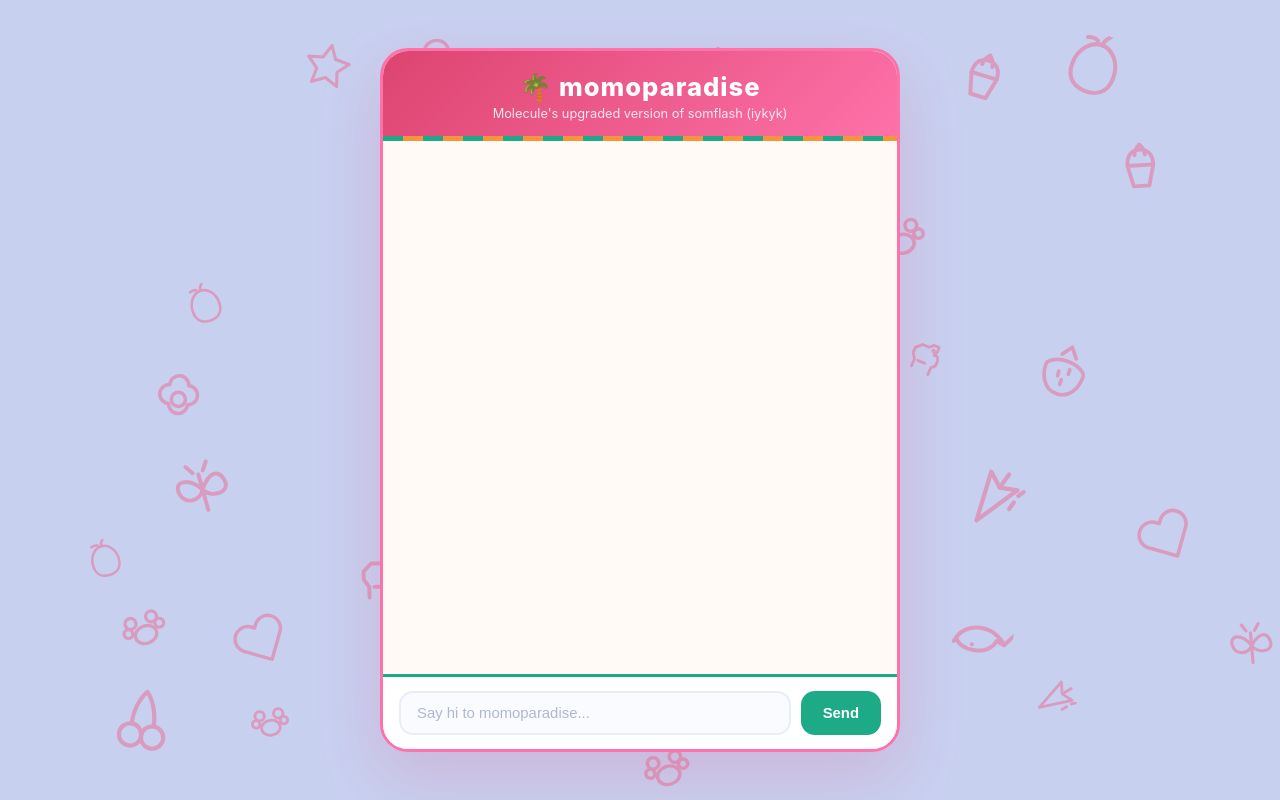
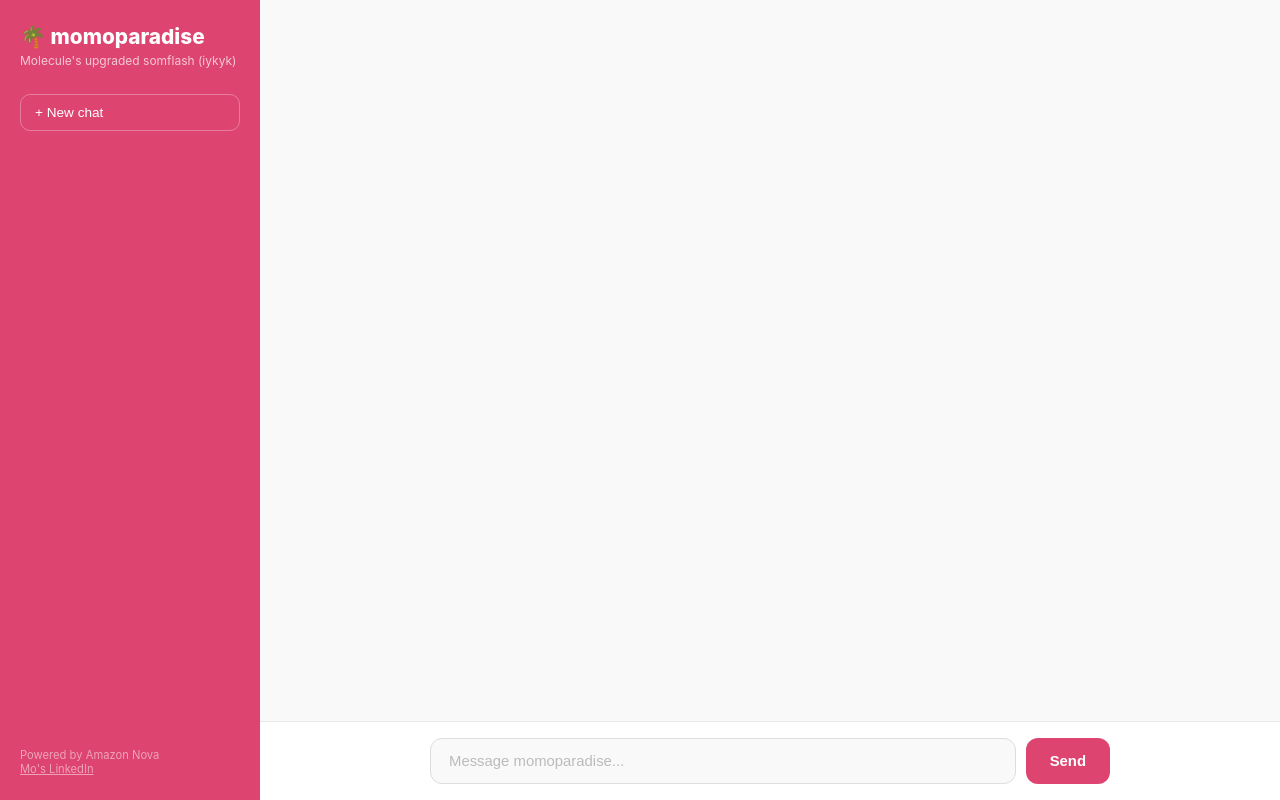
Before and after one commit to molemolecule/momoparadise, a plain HTML site: page index.html in a window 1280 px wide. Drawn offline with Linux system fonts and the light colour scheme.

Commit message:
feat: ChatGPT-style clean UI

```diff
--- a/index.html
+++ b/index.html
@@ -3,169 +3,124 @@
 <head>
   <meta charset="UTF-8">
   <meta name="viewport" content="width=device-width, initial-scale=1.0">
-  <title>momoparadise — Mo's Chatbot</title>
+  <title>momoparadise</title>
   <style>
     * { margin: 0; padding: 0; box-sizing: border-box; }
     body {
       font-family: -apple-system, BlinkMacSystemFont, 'Segoe UI', Roboto, sans-serif;
-      height: 100vh;
-      display: flex;
-      justify-content: center;
-      align-items: center;
-      background: #C8D0F0;
-      overflow: hidden;
+      height: 100vh; display: flex; background: #f9f9f9; color: #2d2d2d;
     }
-    .doodle-bg {
-      position: fixed; top: 0; left: 0; width: 100%; height: 100%;
-      pointer-events: none; z-index: 0;
+
+    /* Sidebar */
+    .sidebar {
+      width: 260px; background: #DD4470; color: white;
+      display: flex; flex-direction: column; padding: 24px 20px;
+      flex-shrink: 0;
     }
-    .doodle {
-      position: absolute;
+    .sidebar h1 { font-size: 1.3em; font-weight: 800; margin-bottom: 4px; }
+    .sidebar p { font-size: 0.75em; opacity: 0.7; line-height: 1.4; }
+    .sidebar .new-chat {
+      margin-top: 24px; padding: 10px 14px; border-radius: 10px;
+      border: 1px solid rgba(255,255,255,0.3); background: transparent;
+      color: white; font-size: 0.85em; cursor: pointer; text-align: left;
+      transition: background 0.2s;
     }
-    .doodle svg {
-      width: 100%; height: 100%;
+    .sidebar .new-chat:hover { background: rgba(255,255,255,0.15); }
+    .sidebar .spacer { flex: 1; }
+    .sidebar .footer { font-size: 0.7em; opacity: 0.5; }
+    .sidebar .footer a { color: white; }
+
+    /* Main area */
+    .main { flex: 1; display: flex; flex-direction: column; min-width: 0; }
+
+    .messages {
+      flex: 1; overflow-y: auto; padding: 0;
     }
-    .chat-container {
-      width: 100%; max-width: 520px; height: 88vh;
-      background: rgba(255,255,255,0.95);
-      border-radius: 28px; border: 3px solid #FE72A9;
-      display: flex; flex-direction: column; overflow: hidden;
-      box-shadow: 0 24px 64px rgba(221,68,112,0.18);
-      position: relative; z-index: 1;
+    .msg-row {
+      padding: 24px 0; border-bottom: 1px solid #f0f0f0;
     }
-    .chat-header {
-      padding: 20px; text-align: center;
-      background: linear-gradient(135deg, #DD4470, #FE72A9);
-      position: relative;
+    .msg-row:last-child { border-bottom: none; }
+    .msg-row.assistant { background: #f7f7f8; }
+    .msg-inner {
+      max-width: 680px; margin: 0 auto; padding: 0 24px;
+      font-size: 0.95em; line-height: 1.7;
     }
-    .chat-header::after {
-      content: ''; position: absolute; bottom: 0; left: 0; right: 0; height: 5px;
-      background: repeating-linear-gradient(90deg, #1DAB87 0px, #1DAB87 20px, #F5943B 20px, #F5943B 40px);
+    .msg-row.user .msg-inner { font-weight: 500; }
+    .msg-row.typing .msg-inner { color: #999; font-style: italic; }
+    .msg-label {
+      font-size: 0.75em; font-weight: 700; text-transform: uppercase;
+      letter-spacing: 0.5px; margin-bottom: 6px; color: #999;
     }
-    .chat-header h1 { font-size: 1.6em; font-weight: 800; color: white; letter-spacing: 1px; }
-    .chat-header p { font-size: 0.8em; color: rgba(255,255,255,0.85); margin-top: 4px; }
-    .messages {
-      flex: 1; overflow-y: auto; padding: 20px;
-      display: flex; flex-direction: column; gap: 12px; background: #FFFAF5;
+    .msg-row.user .msg-label { color: #DD4470; }
+    .msg-row.assistant .msg-label { color: #1DAB87; }
+
+    /* Input */
+    .input-area {
+      border-top: 1px solid #e8e8e8; padding: 16px 24px; background: white;
     }
-    .message {
-      max-width: 80%; padding: 12px 16px; border-radius: 18px;
-      line-height: 1.55; font-size: 0.93em; word-wrap: break-word;
+    .input-wrap {
+      max-width: 680px; margin: 0 auto; display: flex; gap: 10px;
     }
-    .message.user {
-      align-self: flex-end;
-      background: linear-gradient(135deg, #DD4470, #FE72A9);
-      color: white; border-bottom-right-radius: 4px;
+    .input-wrap input {
+      flex: 1; padding: 14px 18px; border-radius: 12px;
+      border: 1px solid #ddd; font-size: 0.93em; outline: none;
+      background: #f9f9f9; transition: border-color 0.2s;
     }
-    .message.assistant {
-      align-self: flex-start; background: #E8EDF8; color: #3a3a5c;
-      border-bottom-left-radius: 4px; border-left: 3px solid #B8C4E8;
+    .input-wrap input:focus { border-color: #DD4470; background: white; }
+    .input-wrap input::placeholder { color: #bbb; }
+    .input-wrap button {
+      padding: 14px 24px; border-radius: 12px; border: none;
+      background: #DD4470; color: white; font-size: 0.93em;
+      font-weight: 600; cursor: pointer; transition: background 0.2s;
     }
-    .message.typing {
-      align-self: flex-start; background: #E8EDF8; color: #8890a8; font-style: italic;
-    }
-    .input-area {
-      padding: 14px 16px; display: flex; gap: 10px;
-      background: white; border-top: 3px solid #1DAB87;
-    }
-    .input-area input {
-      flex: 1; padding: 12px 16px; border-radius: 14px;
-      border: 2px solid #E8EDF8; background: #FAFBFF; color: #3a3a5c;
-      font-size: 0.93em; outline: none; transition: border-color 0.2s;
-    }
-    .input-area input::placeholder { color: #b0b8d0; }
-    .input-area input:focus { border-color: #FE72A9; }
-    .input-area button {
-      padding: 12px 22px; border-radius: 14px; border: none;
-      background: #1DAB87; color: white; font-size: 0.93em; font-weight: 700;
-      cursor: pointer; transition: transform 0.15s, box-shadow 0.15s;
-    }
-    .input-area button:hover { transform: translateY(-1px); box-shadow: 0 4px 14px rgba(29,171,135,0.35); }
-    .input-area button:disabled { background: #c8d0d8; cursor: not-allowed; transform: none; box-shadow: none; }
-    .messages::-webkit-scrollbar { width: 5px; }
-    .messages::-webkit-scrollbar-thumb { background: #FE72A9; border-radius: 3px; }
-    @media (max-width: 560px) {
-      .chat-container { max-width: 100%; height: 100vh; border-radius: 0; border: none; }
+    .input-wrap button:hover { background: #c43d65; }
+    .input-wrap button:disabled { background: #ddd; cursor: not-allowed; }
+
+    .messages::-webkit-scrollbar { width: 6px; }
+    .messages::-webkit-scrollbar-thumb { background: #ddd; border-radius: 3px; }
+
+    /* Mobile */
+    @media (max-width: 700px) {
+      .sidebar { display: none; }
+      .msg-inner, .input-wrap { padding: 0 16px; }
     }
   </style>
 </head>
 <body>
-<div class="doodle-bg" id="doodleBg"></div>
-<div class="chat-container">
-  <div class="chat-header">
+  <div class="sidebar">
     <h1>🌴 momoparadise</h1>
-    <p>Molecule's upgraded version of somflash (iykyk)</p>
+    <p>Molecule's upgraded somflash (iykyk)</p>
+    <button class="new-chat" onclick="clearChat()">+ New chat</button>
+    <div class="spacer"></div>
+    <div class="footer">
+      Powered by Amazon Nova
+      <br><a href="https://www.linkedin.com/in/monapasorn/" target="_blank">Mo's LinkedIn</a>
+    </div>
   </div>
-  <div class="messages" id="messages"></div>
-  <div class="input-area">
-    <input type="text" id="userInput" placeholder="Say hi to momoparadise..." autocomplete="off">
-    <button id="sendBtn" onclick="sendMessage()">Send</button>
+  <div class="main">
+    <div class="messages" id="messages"></div>
+    <div class="input-area">
+      <div class="input-wrap">
+        <input type="text" id="userInput" placeholder="Message momoparadise..." autocomplete="off">
+        <button id="sendBtn" onclick="sendMessage()">Send</button>
+      </div>
+    </div>
   </div>
-</div>
+
 <script>
-const S = [
-// Heart
-`<svg xmlns="http://www.w3.org/2000/svg" viewBox="0 0 24 24" fill="none" stroke="#E8729A" stroke-width="1.5" stroke-linecap="round" stroke-linejoin="round"><path d="M20.84 4.61a5.5 5.5 0 00-7.78 0L12 5.67l-1.06-1.06a5.5 5.5 0 00-7.78 7.78l1.06 1.06L12 21.23l7.78-7.78 1.06-1.06a5.5 5.5 0 000-7.78z"/></svg>`,
-// Star
-`<svg xmlns="http://www.w3.org/2000/svg" viewBox="0 0 24 24" fill="none" stroke="#E8729A" stroke-width="1.5" stroke-linecap="round" stroke-linejoin="round"><polygon points="12 2 15.09 8.26 22 9.27 17 14.14 18.18 21.02 12 17.77 5.82 21.02 7 14.14 2 9.27 8.91 8.26 12 2"/></svg>`,
-// Sun
-`<svg xmlns="http://www.w3.org/2000/svg" viewBox="0 0 24 24" fill="none" stroke="#E8729A" stroke-width="1.5" stroke-linecap="round" stroke-linejoin="round"><circle cx="12" cy="12" r="5"/><line x1="12" y1="1" x2="12" y2="3"/><line x1="12" y1="21" x2="12" y2="23"/><line x1="4.22" y1="4.22" x2="5.64" y2="5.64"/><line x1="18.36" y1="18.36" x2="19.78" y2="19.78"/><line x1="1" y1="12" x2="3" y2="12"/><line x1="21" y1="12" x2="23" y2="12"/><line x1="4.22" y1="19.78" x2="5.64" y2="18.36"/><line x1="18.36" y1="5.64" x2="19.78" y2="4.22"/></svg>`,
-// Cloud
-`<svg xmlns="http://www.w3.org/2000/svg" viewBox="0 0 24 24" fill="none" stroke="#E8729A" stroke-width="1.5" stroke-linecap="round" stroke-linejoin="round"><path d="M18 10h-1.26A8 8 0 109 20h9a5 5 0 000-10z"/></svg>`,
-// Tree
-`<svg xmlns="http://www.w3.org/2000/svg" viewBox="0 0 24 24" fill="none" stroke="#E8729A" stroke-width="1.5" stroke-linecap="round" stroke-linejoin="round"><path d="M12 22V8M7 12l5-10 5 10M5 18l7-6 7 6"/></svg>`,
-// Flower
-`<svg xmlns="http://www.w3.org/2000/svg" viewBox="0 0 24 24" fill="none" stroke="#E8729A" stroke-width="1.5" stroke-linecap="round" stroke-linejoin="round"><circle cx="12" cy="12" r="3"/><path d="M12 2a4 4 0 014 4 4 4 0 014 4 4 4 0 01-4 4 4 4 0 01-4 4 4 4 0 01-4-4 4 4 0 01-4-4 4 4 0 014-4 4 4 0 014-4z"/></svg>`,
-// Apple
-`<svg xmlns="http://www.w3.org/2000/svg" viewBox="0 0 24 24" fill="none" stroke="#E8729A" stroke-width="1.5" stroke-linecap="round" stroke-linejoin="round"><path d="M12 4c-4 0-8 4-8 10s4 8 8 8 8-2 8-8-4-10-8-10z"/><path d="M12 4c0-2 2-4 2-4"/><path d="M10 3c-2-1-4 0-4 0"/></svg>`,
-// Paw
-`<svg xmlns="http://www.w3.org/2000/svg" viewBox="0 0 24 24" fill="none" stroke="#E8729A" stroke-width="1.5" stroke-linecap="round" stroke-linejoin="round"><ellipse cx="12" cy="17" rx="5" ry="4"/><circle cx="7" cy="10" r="2.5"/><circle cx="17" cy="10" r="2.5"/><circle cx="4.5" cy="14" r="2"/><circle cx="19.5" cy="14" r="2"/></svg>`,
-// Dolphin
-`<svg xmlns="http://www.w3.org/2000/svg" viewBox="0 0 24 24" fill="none" stroke="#E8729A" stroke-width="1.5" stroke-linecap="round" stroke-linejoin="round"><path d="M2 14c2-6 8-8 14-6 2 1 4 2 5 4l-3-1c-1 3-4 5-8 5s-6-1-7-3z"/><path d="M21 12l3-4M9 14h0"/></svg>`,
-// Bridge
-`<svg xmlns="http://www.w3.org/2000/svg" viewBox="0 0 24 24" fill="none" stroke="#E8729A" stroke-width="1.5" stroke-linecap="round" stroke-linejoin="round"><line x1="1" y1="18" x2="23" y2="18"/><line x1="6" y1="18" x2="6" y2="8"/><line x1="18" y1="18" x2="18" y2="8"/><path d="M6 8c0-4 6-6 12 0"/><line x1="6" y1="11" x2="18" y2="11"/><line x1="6" y1="14" x2="18" y2="14"/></svg>`,
-// Confetti
-`<svg xmlns="http://www.w3.org/2000/svg" viewBox="0 0 24 24" fill="none" stroke="#E8729A" stroke-width="1.5" stroke-linecap="round" stroke-linejoin="round"><path d="M4 20l8-16 2 6 6 2z"/><path d="M14 10l4-4M16 18l2-2M20 14l2-1"/></svg>`,
-// Cherry
-`<svg xmlns="http://www.w3.org/2000/svg" viewBox="0 0 24 24" fill="none" stroke="#E8729A" stroke-width="1.5" stroke-linecap="round" stroke-linejoin="round"><circle cx="8" cy="18" r="4"/><circle cx="16" cy="18" r="4"/><path d="M8 14C8 6 12 2 12 2s4 4 4 12"/></svg>`,
-// Butterfly
-`<svg xmlns="http://www.w3.org/2000/svg" viewBox="0 0 24 24" fill="none" stroke="#E8729A" stroke-width="1.5" stroke-linecap="round" stroke-linejoin="round"><path d="M12 6v14"/><path d="M12 12c-4-6-10-6-9-1s7 5 9 1c2 4 10 4 9-1s-5-5-9 1"/><path d="M10 5l-2-3M14 5l2-3"/></svg>`,
-// Cupcake
-`<svg xmlns="http://www.w3.org/2000/svg" viewBox="0 0 24 24" fill="none" stroke="#E8729A" stroke-width="1.5" stroke-linecap="round" stroke-linejoin="round"><path d="M7 14h10l-2 8H9z"/><path d="M7 14c0-4 2-6 5-6s5 2 5 6"/><path d="M10 10c0-2 2-4 2-4s2 2 2 4"/></svg>`,
-// Strawberry
-`<svg xmlns="http://www.w3.org/2000/svg" viewBox="0 0 24 24" fill="none" stroke="#E8729A" stroke-width="1.5" stroke-linecap="round" stroke-linejoin="round"><path d="M12 22c-6 0-8-6-8-10 0-2 4-4 8-4s8 2 8 4c0 4-2 10-8 10z"/><path d="M9 6l3-4 3 4"/><line x1="10" y1="13" x2="10" y2="15"/><line x1="14" y1="11" x2="14" y2="13"/><line x1="12" y1="16" x2="12" y2="18"/></svg>`,
-// Dino
-`<svg xmlns="http://www.w3.org/2000/svg" viewBox="0 0 24 24" fill="none" stroke="#E8729A" stroke-width="1.5" stroke-linecap="round" stroke-linejoin="round"><path d="M8 20v-4l-2-3v-3l3-3h4l2-2h3v3l-1 2h2l1 2v3l-2 2v4"/><line x1="10" y1="16" x2="14" y2="16"/><circle cx="16" cy="8" r="0.5"/></svg>`,
-];
-const bg = document.getElementById('doodleBg');
-const placed = [];
-for (let i = 0; i < 30; i++) {
-  const d = document.createElement('div');
-  d.className = 'doodle';
-  const sz = 40 + Math.random() * 30;
-  d.style.width = sz + 'px';
-  d.style.height = sz + 'px';
-  let x, y, ok, tries = 0;
-  do {
-    x = Math.random() * 94 + 3;
-    y = Math.random() * 94 + 3;
-    ok = !placed.some(p => Math.abs(p[0]-x) < 7 && Math.abs(p[1]-y) < 7);
-    tries++;
-  } while (!ok && tries < 30);
-  placed.push([x, y]);
-  d.style.left = x + '%';
-  d.style.top = y + '%';
-  d.style.transform = 'rotate(' + (Math.random() * 60 - 30) + 'deg)';
-  d.style.opacity = '0.55';
-  d.innerHTML = S[Math.floor(Math.random() * S.length)];
-  bg.appendChild(d);
-}
-
 let chatHistory = [];
 const input = document.getElementById('userInput');
 const messagesDiv = document.getElementById('messages');
 const sendBtn = document.getElementById('sendBtn');
-input.addEventListener('keydown', e => { if (e.key === 'Enter' && !sendBtn.disabled) sendMessage(); });
+
+input.addEventListener('keydown', e => {
+  if (e.key === 'Enter' && !sendBtn.disabled) sendMessage();
+});
+
+function clearChat() {
+  chatHistory = [];
+  messagesDiv.innerHTML = '';
+}
 
 async function sendMessage() {
   const text = input.value.trim();
@@ -182,24 +137,31 @@ async function sendMessage() {
     });
     const data = await res.json();
     typ.remove();
-    if (data.error) { addMessage('Oops, something went wrong. Try again?', 'assistant'); }
-    else {
+    if (data.error) {
+      addMessage('Oops, something went wrong. Try again?', 'assistant');
+    } else {
       chatHistory.push({ role: 'user', content: text });
       chatHistory.push({ role: 'assistant', content: data.response });
       addMessage(data.response, 'assistant');
     }
-  } catch (err) { typ.remove(); addMessage('Connection error — try again in a sec.', 'assistant'); }
+  } catch (err) {
+    typ.remove();
+    addMessage('Connection error — try again in a sec.', 'assistant');
+  }
   sendBtn.disabled = false;
   input.focus();
 }
 
 function addMessage(text, type) {
-  const div = document.createElement('div');
-  div.className = 'message ' + type;
-  div.textContent = text;
-  messagesDiv.appendChild(div);
+  const row = document.createElement('div');
+  row.className = 'msg-row ' + type;
+  const label = type === 'user' ? 'You' : type === 'typing' ? '' : 'momoparadise';
+  row.innerHTML = '<div class="msg-inner">'
+    + (label ? '<div class="msg-label">' + label + '</div>' : '')
+    + '<div>' + text + '</div></div>';
+  messagesDiv.appendChild(row);
   messagesDiv.scrollTop = messagesDiv.scrollHeight;
-  return div;
+  return row;
 }
 </script>
 </body>
```
